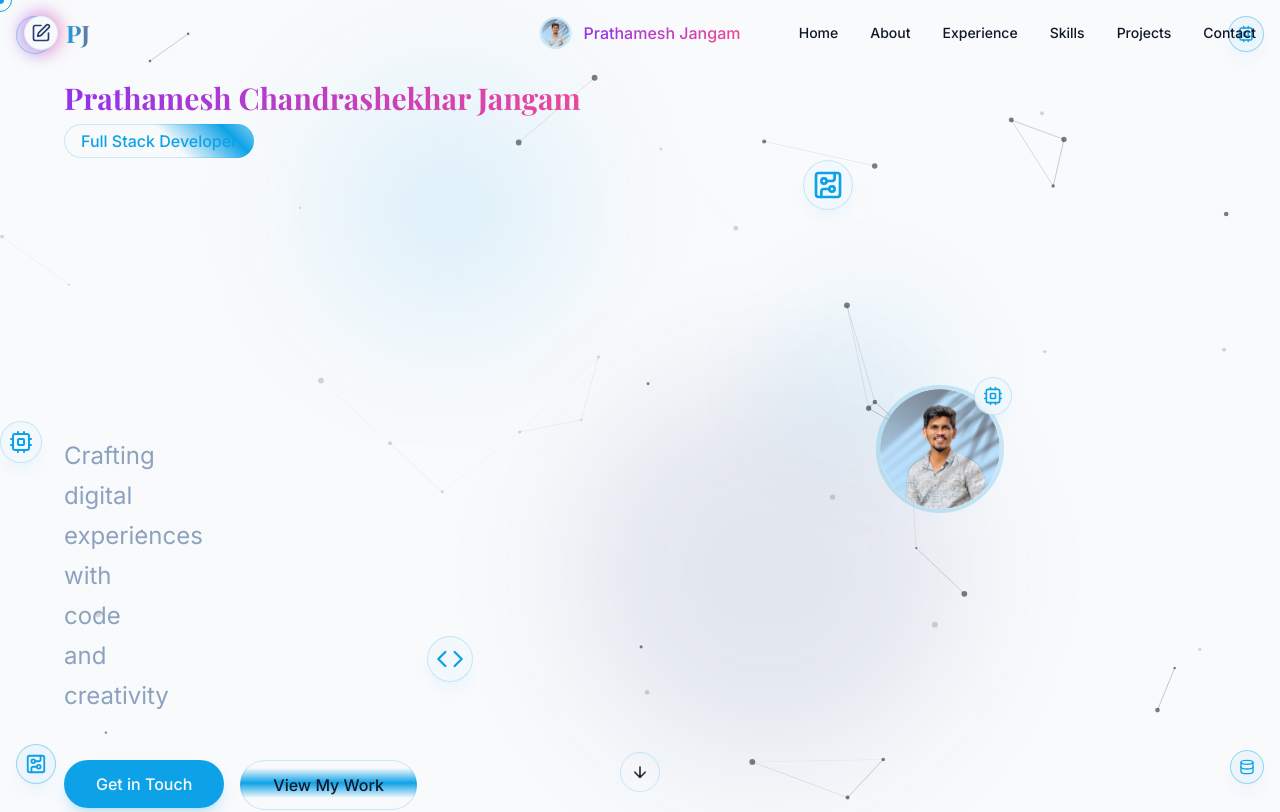
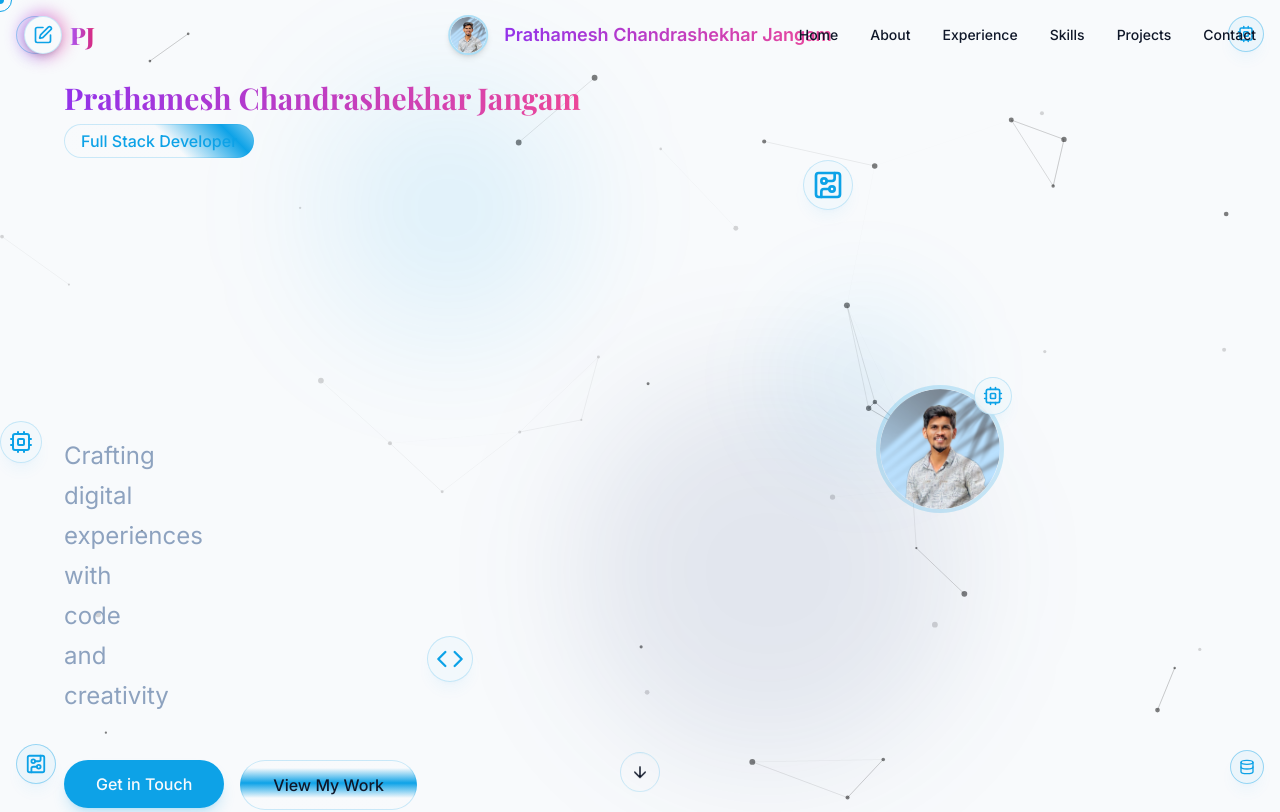
Before and after one commit to prathm1204/Prathamesh-jangam, a React (Vite) app: page / in a window 1280 px wide. Shown: the top 812 px of the page. Built offline with nearby package versions, Linux system fonts and the light colour scheme; a web font is replaced by a local one.

Commit message:
Refactor: Modify Navbar component
The prompt requested to remove all code and modify only the Navbar component.

```diff
--- a/src/components/Navbar.tsx
+++ b/src/components/Navbar.tsx
@@ -2,7 +2,6 @@
 import React, { useEffect, useState } from 'react';
 import { cn } from '@/lib/utils';
 import { Avatar, AvatarFallback, AvatarImage } from './ui/avatar';
-import TechLogo from './ui/TechLogo';
 import { Code, Pen, PenSquare } from 'lucide-react';
 
 const Navbar = () => {
@@ -38,25 +37,25 @@ const Navbar = () => {
       )}
     >
       <div className="container mx-auto px-6 flex items-center justify-between">
-        {/* Logo */}
+        {/* Modern PJ Logo */}
         <a href="#" className="text-2xl font-bold font-display flex items-center gap-2 interactive">
           <div className="relative">
-            <div className="absolute -inset-1 bg-gradient-to-r from-purple-600 to-pink-500 rounded-full blur opacity-70 animate-pulse"></div>
-            <div className="relative bg-background rounded-full p-1.5 flex items-center justify-center border border-accent/10">
-              <PenSquare className="h-5 w-5 text-primary" />
+            <div className="absolute -inset-1 bg-gradient-to-r from-purple-600 to-pink-500 rounded-full blur opacity-75 animate-pulse"></div>
+            <div className="relative bg-background rounded-full p-2 flex items-center justify-center border border-accent/20 shadow-md">
+              <PenSquare className="h-5 w-5 text-accent" />
             </div>
           </div>
-          <span className="text-gradient">PJ</span>
+          <span className="text-gradient bg-gradient-to-r from-purple-500 to-pink-600 font-extrabold">PJ</span>
         </a>
 
-        {/* Center section with profile and name */}
-        <div className="hidden md:flex items-center gap-3 absolute left-1/2 transform -translate-x-1/2">
-          <Avatar className="w-8 h-8 border-2 border-accent/20">
+        {/* Center section with profile and full name */}
+        <div className="hidden md:flex items-center gap-4 absolute left-1/2 transform -translate-x-1/2">
+          <Avatar className="w-10 h-10 border-2 border-accent/30 shadow-md">
             <AvatarImage src="/lovable-uploads/2b43f1a9-df36-45fd-9c9b-ea8d5b5e3c4e.png" alt="Prathamesh Chandrashekhar Jangam" />
             <AvatarFallback className="bg-accent/20">PJ</AvatarFallback>
           </Avatar>
-          <span className="font-medium text-transparent bg-clip-text bg-gradient-to-r from-purple-600 to-pink-500">
-            Prathamesh Jangam
+          <span className="font-semibold text-lg text-transparent bg-clip-text bg-gradient-to-r from-purple-600 to-pink-500">
+            Prathamesh Chandrashekhar Jangam
           </span>
         </div>
 
@@ -108,14 +107,14 @@ const Navbar = () => {
           mobileMenuOpen ? "opacity-100 pointer-events-auto" : "opacity-0 pointer-events-none"
         )}
       >
-        {/* Mobile profile section */}
+        {/* Mobile profile section with full name */}
         <div className="flex flex-col items-center mb-8">
-          <Avatar className="w-16 h-16 border-4 border-accent/20 mb-4">
+          <Avatar className="w-20 h-20 border-4 border-accent/30 shadow-lg mb-4">
             <AvatarImage src="/lovable-uploads/2b43f1a9-df36-45fd-9c9b-ea8d5b5e3c4e.png" alt="Prathamesh Chandrashekhar Jangam" />
             <AvatarFallback className="bg-accent/20">PJ</AvatarFallback>
           </Avatar>
-          <span className="text-xl font-medium text-transparent bg-clip-text bg-gradient-to-r from-purple-600 to-pink-500">
-            Prathamesh Jangam
+          <span className="text-xl font-medium text-transparent bg-clip-text bg-gradient-to-r from-purple-600 to-pink-500 text-center px-4">
+            Prathamesh Chandrashekhar Jangam
           </span>
         </div>
 
```
